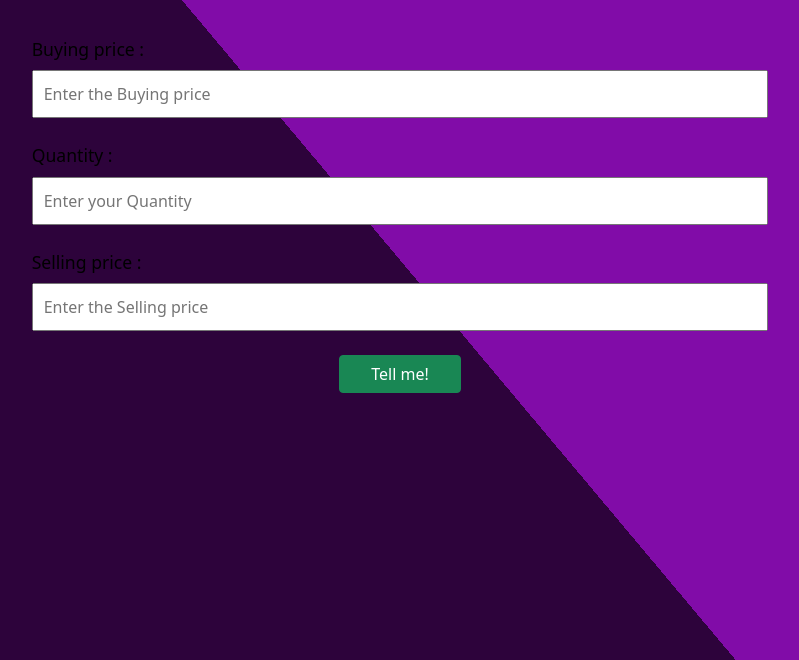
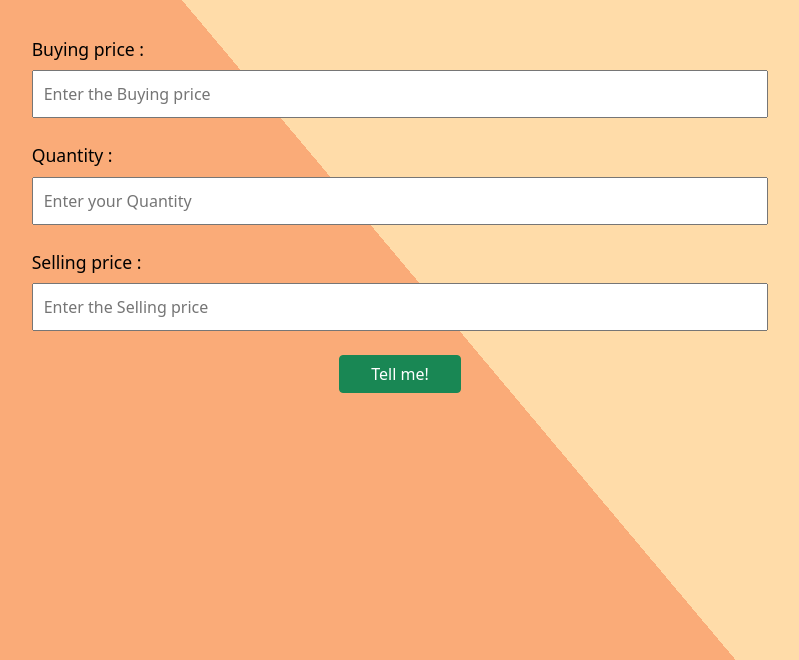
Before and after one commit to jayeshtele/Stocks-Profit-Loss-App, a plain HTML site: page index.html in a window 1280 px wide. Shown: the part 140-800 px from the top of the page, without its empty margins (240-1039 px from the left). Drawn offline with nearby package versions, Linux system fonts and the light colour scheme.

Commit message:
Update style.css

```diff
--- a/style.css
+++ b/style.css
@@ -3,7 +3,7 @@
 }
 body{
     overflow-x: hidden;
-    background: linear-gradient(50deg,#2D033B 50%,#810CA8 50%) no-repeat;
+    background: linear-gradient(50deg,#FAAB78 50%,#FFDCA9 50%) no-repeat;
     color: black;
     height: 100vh;
 }
```
